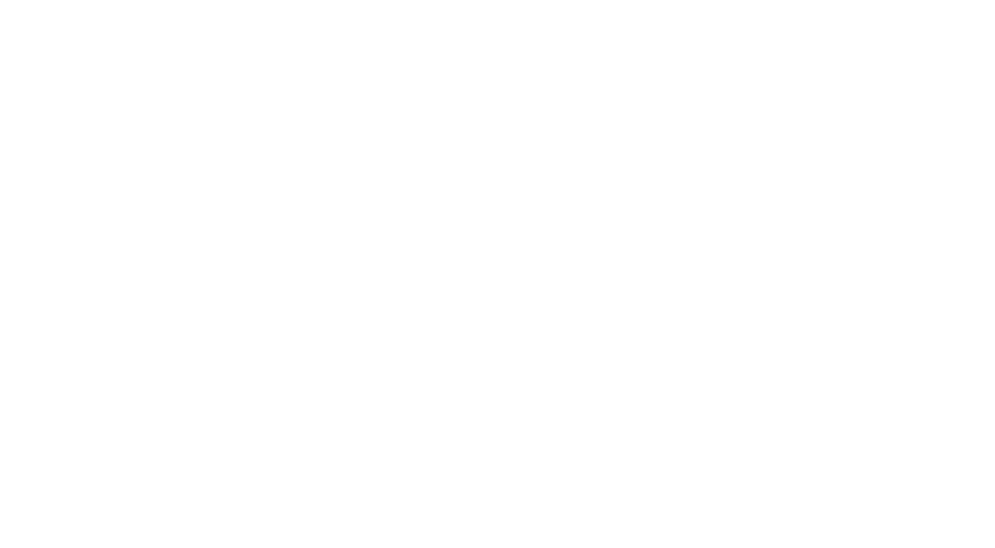
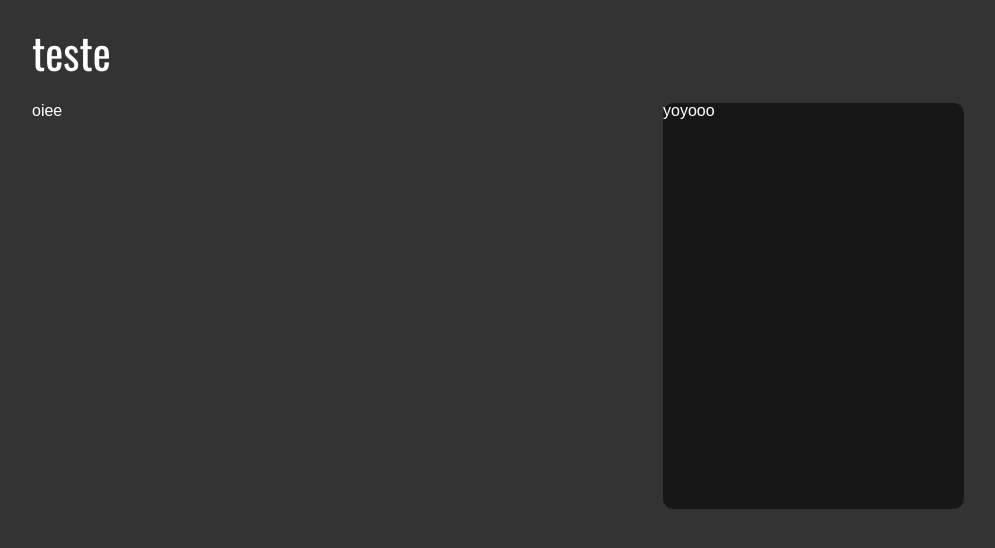
Before and after one commit to pedrolpin4/Linkr_React, a React (Create React App) app: page /baselayout in a window 1280 px wide. Shown: the top 548 px of the page, without its empty margins (142-1137 px from the left). Built offline with nearby package versions, Linux system fonts and the light colour scheme.

Commit message:
adicionando layout basico

```diff
--- a/public/index.html
+++ b/public/index.html
@@ -1,6 +1,9 @@
 <!DOCTYPE html>
 <html lang="en">
   <head>
+    <link rel="preconnect" href="https://fonts.googleapis.com">
+    <link rel="preconnect" href="https://fonts.gstatic.com" crossorigin>
+    <link href="https://fonts.googleapis.com/css2?family=Oswald:wght@400;700&display=swap" rel="stylesheet">
     <meta charset="utf-8" />
     <meta name="viewport" content="width=device-width, initial-scale=1" />
     <meta
--- a/src/App.js
+++ b/src/App.js
@@ -11,6 +11,8 @@
 import MyPosts from "./pages/MyPosts";
 import Timeline from "./pages/Timeline";
 import UsersPosts from "./pages/UsersPosts";
+
+import BaseLayout from "./components/BaseLayout";
 
 function App() {
   const [ userData, setUserData ] = useState({});
@@ -29,6 +31,7 @@
           <Route exact path="/user/:id" component={UsersPosts}/>
           <Route exact path="/hashtag/:hashtag" component={Hashtag}/>
           <Route exact path="/my-likes" component={MyLikes}/>
+          <Route exact path="/baselayout" component={() => <BaseLayout title="teste" trends={[{name: "yoyooo"}]}><p>oiee</p></BaseLayout>} />
         </Switch>
       </Router>
     </UserContext.Provider>
--- /dev/null
+++ b/src/SharedStyles/StyledComponents.js
@@ -0,0 +1,7 @@
+import styled from "styled-components";
+
+export const Title = styled.h1`
+    color: #fff;
+    font-size: 43px;
+    font-family: 'Oswald', sans-serif;
+`
--- a/src/SharedStyles/reset.css
+++ b/src/SharedStyles/reset.css
@@ -2,6 +2,8 @@
    v2.0 | 20110126
    License: none (public domain)
 */
+
+@import url('https://fonts.googleapis.com/css2?family=Oswald:wght@400;700&display=swap');
 
 html,
 body,
--- /dev/null
+++ b/src/components/BaseLayout.js
@@ -0,0 +1,67 @@
+import styled from "styled-components";
+import { Title } from '../SharedStyles/StyledComponents';
+
+export default function BaseLayout({ children,
+                                     trends,
+                                     title })
+{
+
+    return (
+        <BaseLayoutContainer>
+            <Title>{title}</Title>
+
+            <MainContentContainer>
+                <LeftSection>
+                    { children }
+                </LeftSection>
+
+                <RightSection>
+                    <TrendsContainer>{
+                        trends.map((trend, index) => <p key={index}>{trend.name}</p>)
+                    }</TrendsContainer>
+                </RightSection>
+            </MainContentContainer>
+        </BaseLayoutContainer>
+    )
+}
+
+
+
+const BaseLayoutContainer = styled.div`
+    width: 100%;
+    background-color: #333333;
+    min-height: 100vh;
+    color: #fff;
+    display: flex;
+    flex-direction: column;
+    justify-content: flex-start;
+    align-items: center;
+
+    h1 {
+        width: 932px;
+        text-align: left;
+        margin: 30px 0px;
+    }
+`
+
+const MainContentContainer = styled.div`
+    display: flex;
+    justify-content: center;
+    gap: 0px 20px;
+
+`
+
+const LeftSection = styled.section`
+    width: 611px;
+`
+
+const RightSection = styled.section`
+    width: 301px;
+`
+
+const TrendsContainer = styled.div`
+    width: 301px;
+    height: 406px;
+    border-radius: 10px;
+    background-color: #171717;
+`
```
